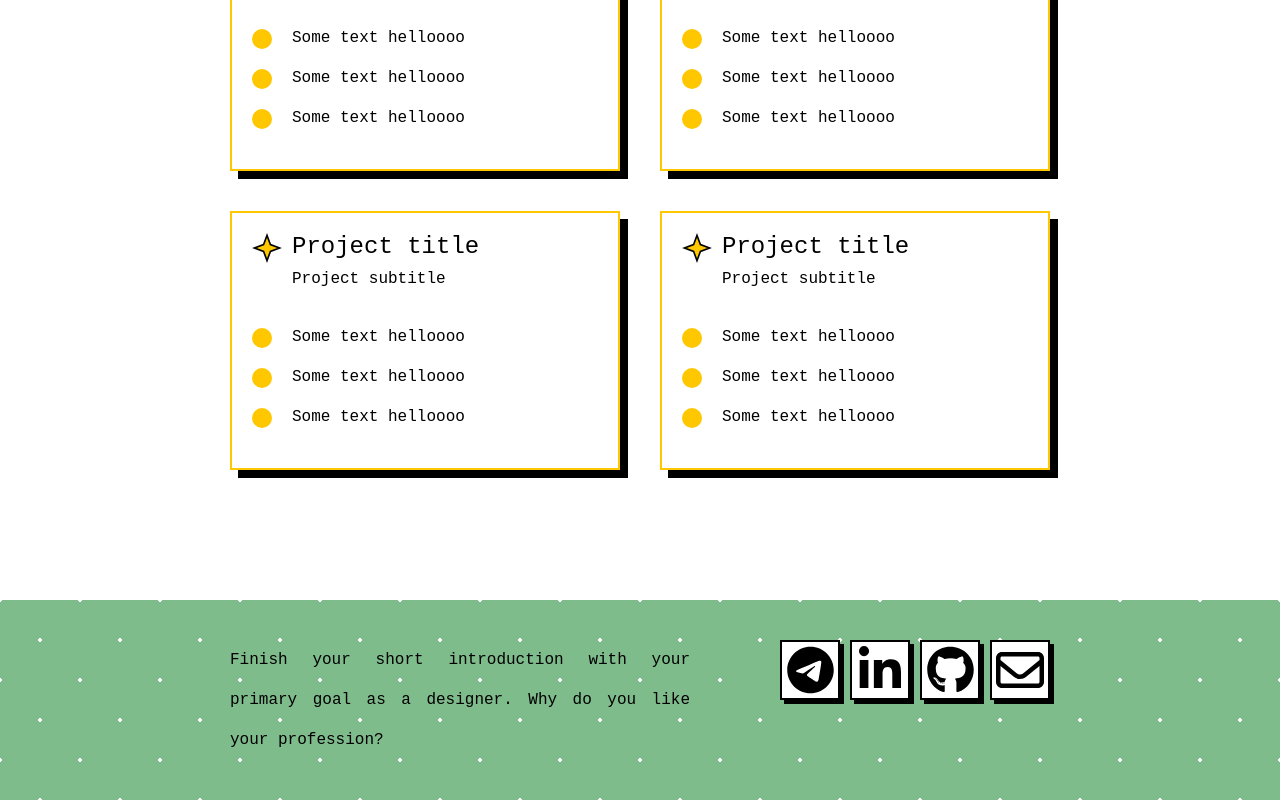
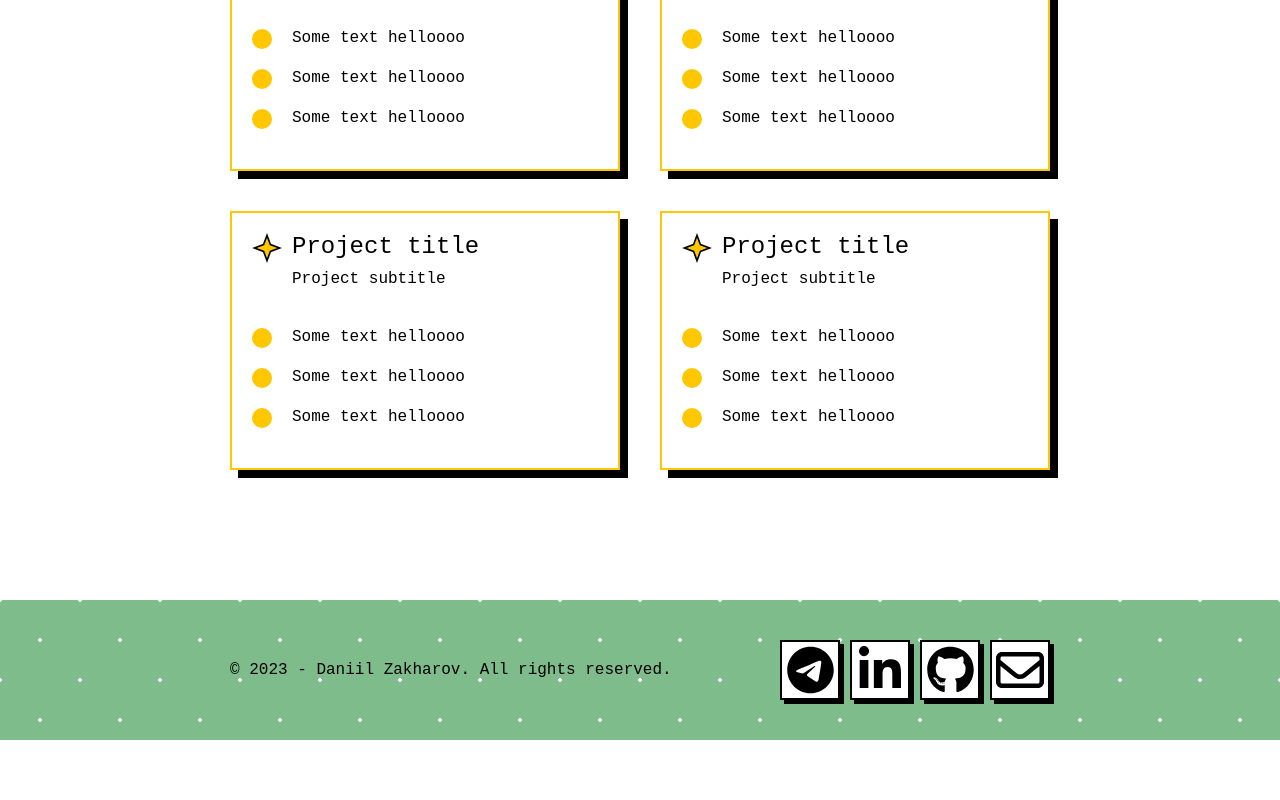
Before and after one commit to darkwingdck/darkwingdck.github.io, a React (Create React App) app: page / in a window 1280 px wide. Shown: the part 2972-3772 px from the top of the page. After the commit the page ends 3712 px from the top, so only its background shows below. Built offline with nearby package versions, Linux system fonts and the light colour scheme; a web font is replaced by a local one.

Commit message:
feat: footer

```diff
--- a/src/components/Footer/Footer.css
+++ b/src/components/Footer/Footer.css
@@ -15,6 +15,7 @@
 .footer {
   display: flex;
   justify-content: space-between;
+  align-items: center;
   flex-direction: column;
   gap: 20px;
 }
--- a/src/components/Footer/Footer.js
+++ b/src/components/Footer/Footer.js
@@ -2,7 +2,6 @@ import './Footer.css';
 
 import Content from '../Ui/Content/Content';
 import Text from '../Ui/Text/Text';
-import { content } from './content';
 import Contacts from '../Contacts/Contacts';
 
 export default function Footer() {
@@ -11,7 +10,7 @@ export default function Footer() {
       <Content>
         <div className="footer">
           <div className="footer__text">
-            <Text text={content.text} />
+            <Text text={`© ${new Date().getFullYear()} - Daniil Zakharov. All rights reserved.`} />
           </div>
           <div className="footer__contacts">
             <Contacts direction="row" />
@@ -20,4 +19,4 @@ export default function Footer() {
       </Content>
     </footer>
   );
-}
+};
--- a/src/components/Footer/content.js
+++ /dev/null
@@ -1,3 +0,0 @@
-export const content = {
-  text: 'Finish your short introduction with your primary goal as a designer. Why do you like your profession?',
-};
```
